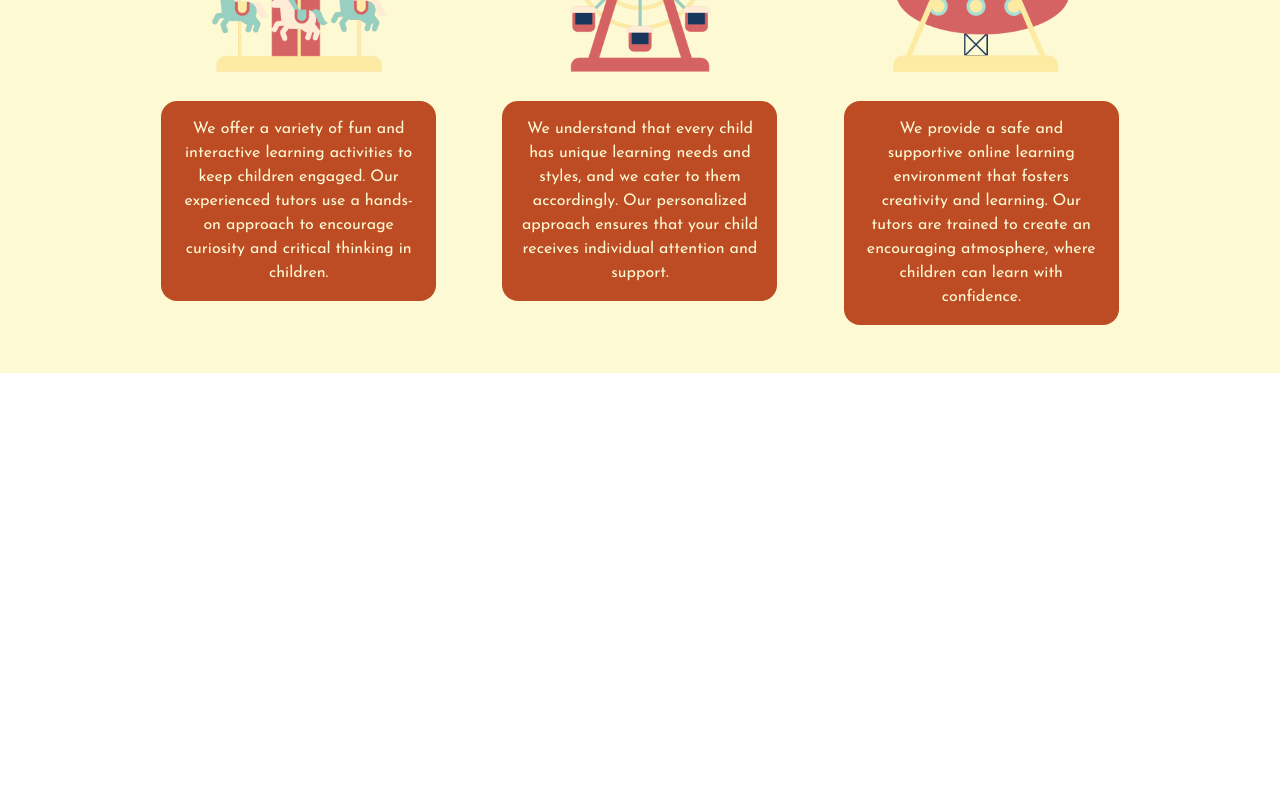
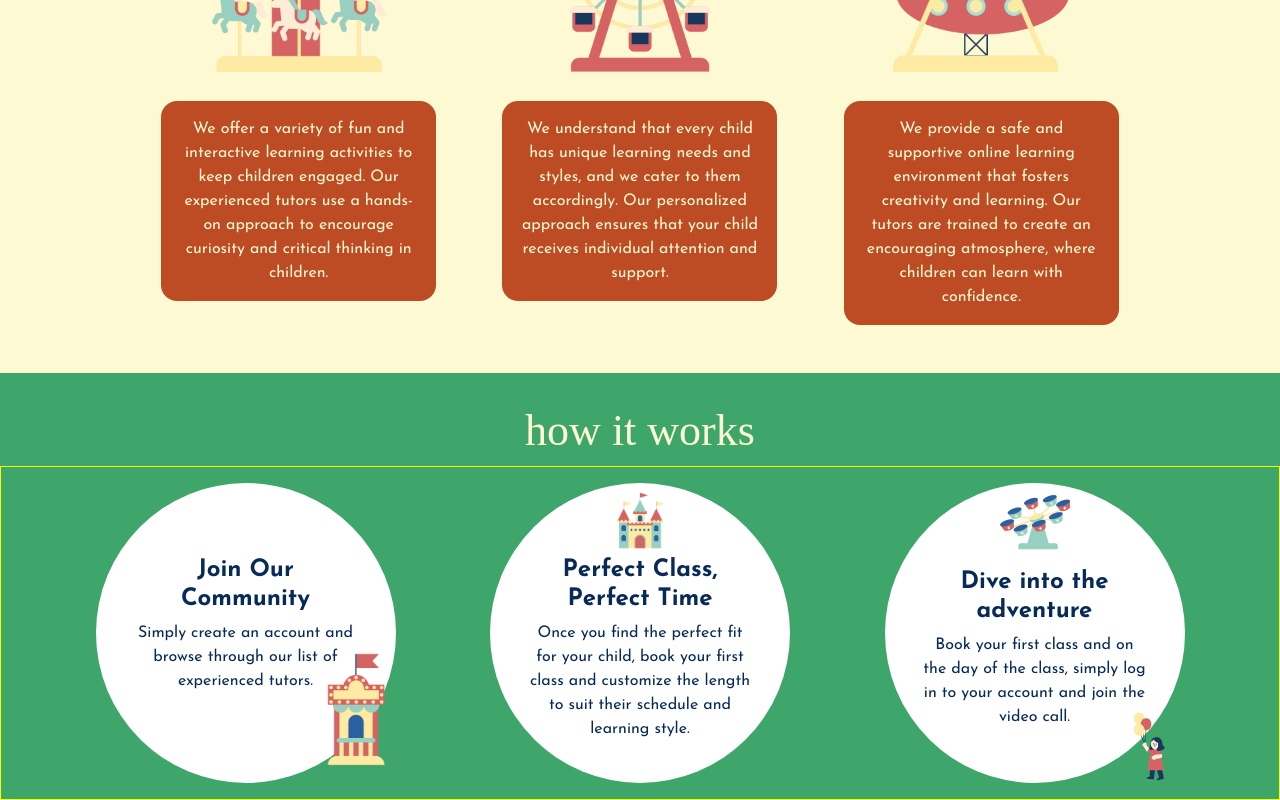
Before and after one commit to doganeraylin/online-tutors-frontend, a Next.js app: page / in a window 1280 px wide. Shown: the part 1291-2091 px from the top of the page. Before the commit the page ends 1664 px from the top, so only its background shows below. Built offline with nearby package versions, Linux system fonts and the light colour scheme; a web font is replaced by a local one.

Commit message:
rendered how it works

```diff
--- a/src/pages/index.tsx
+++ b/src/pages/index.tsx
@@ -125,14 +125,14 @@ gsap.registerPlugin(ScrollTrigger);
  import Header from '../../components/Header/Header'
  import Hero from "../../components/Hero/Hero"
  import WhyPlayfulMinds from "../../components/WhyPlayfulMinds/WhyPlayfulMinds"
-//  import HowItWorks from "../../components/HowItWorks/HowItWorks"
+ import HowItWorks from "../../components/HowItWorks/HowItWorks"
   export default function example () {
     return (
       <>
       <Header />
       <Hero />
       <WhyPlayfulMinds />
-    {/* <HowItWorks /> */}
+      <HowItWorks />
       </>
 
     )
```
Lines whose indentation alone changed are shown as unchanged.
